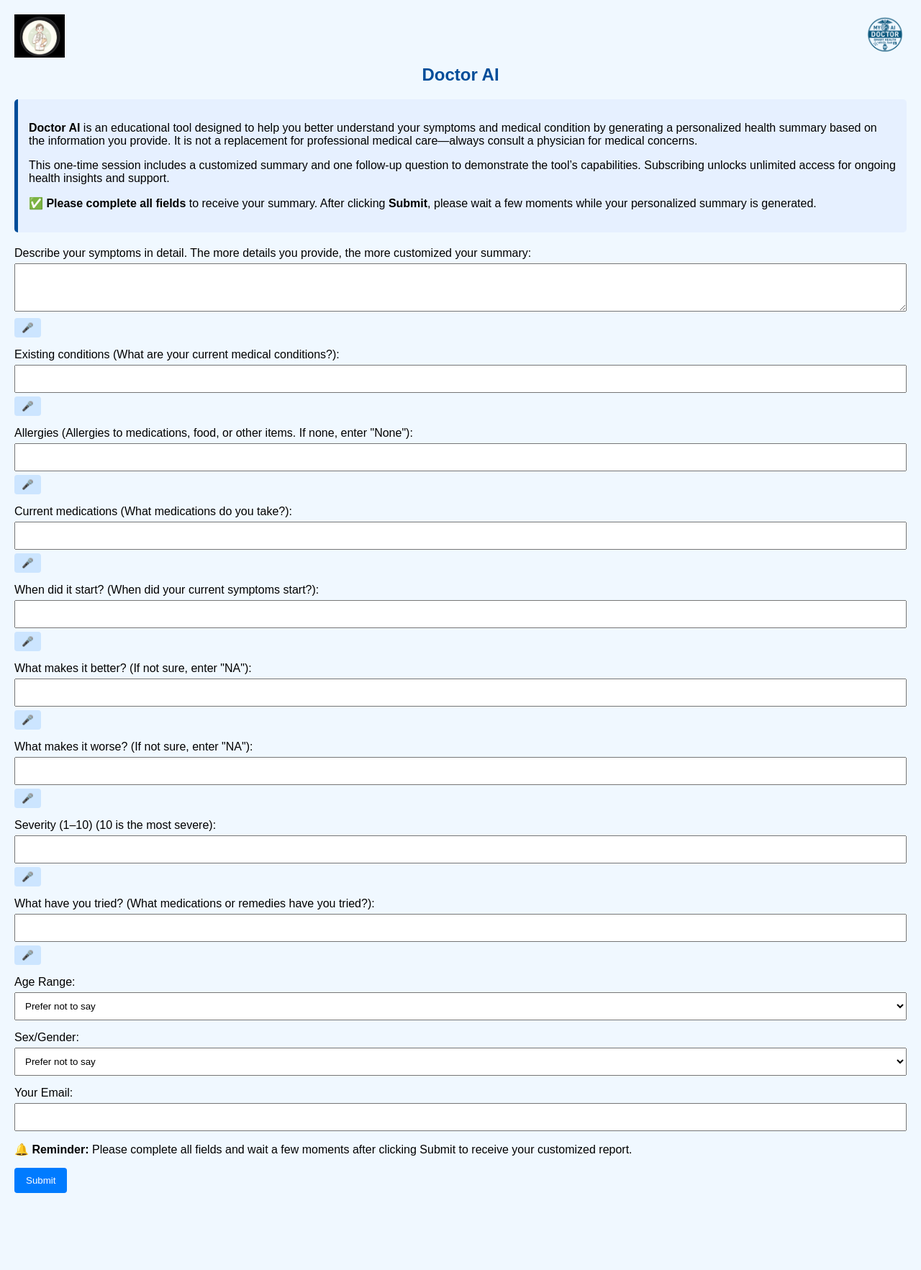
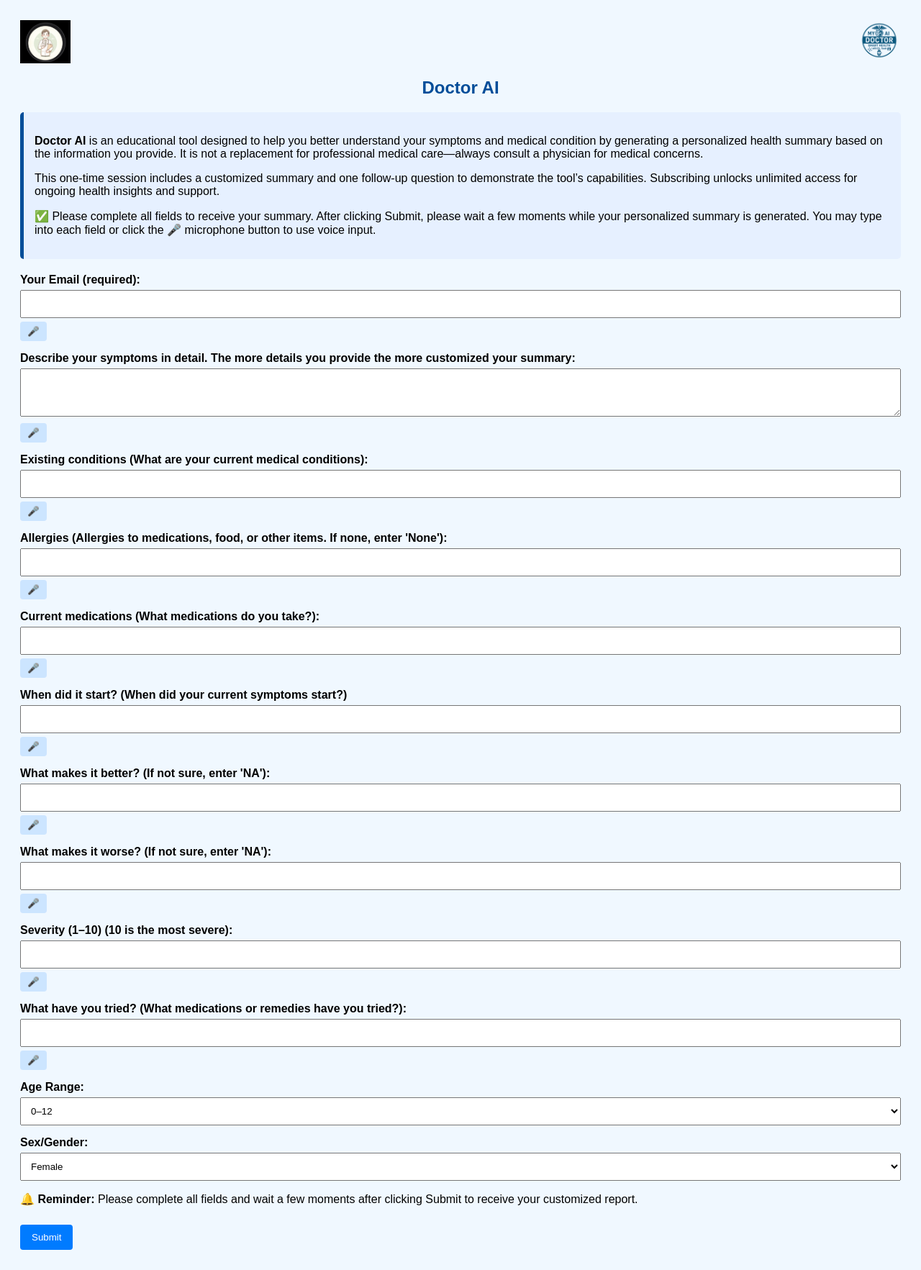
Before and after one commit to Asaabmd/doctor-ai, a Flask app: page / in a window 1280 px wide. Shown: the whole page at 72% size. Before the commit the page ends 1658 px from the top, so only its background shows below. Run offline with Flask 3, Linux system fonts and the light colour scheme.

Commit message:
Update index.html with UI and voice enhancements

```diff
--- a/templates/index.html
+++ b/templates/index.html
@@ -7,8 +7,8 @@
   <style>
     body {
       font-family: Arial, sans-serif;
-      margin: 20px;
       background-color: #f0f8ff;
+      padding: 20px;
     }
 
     .header {
@@ -24,19 +24,23 @@
     h2 {
       text-align: center;
       color: #004d99;
-      margin-top: 10px;
     }
 
     .info-box {
       background-color: #e6f0ff;
       border-left: 5px solid #004d99;
       padding: 15px;
+      margin-top: 10px;
       margin-bottom: 20px;
       border-radius: 5px;
     }
 
     .section {
       margin-bottom: 15px;
+    }
+
+    label {
+      font-weight: bold;
     }
 
     textarea, input, select {
@@ -62,6 +66,7 @@
       border: none;
       border-radius: 4px;
       cursor: pointer;
+      margin-top: 10px;
     }
 
     .submit-btn:hover {
@@ -114,28 +119,32 @@
 
   <div class="info-box">
     <p><strong>Doctor AI</strong> is an educational tool designed to help you better understand your symptoms and medical condition by generating a personalized health summary based on the information you provide. It is not a replacement for professional medical care—always consult a physician for medical concerns.</p>
-
     <p>This one-time session includes a customized summary and one follow-up question to demonstrate the tool’s capabilities. Subscribing unlocks unlimited access for ongoing health insights and support.</p>
-
-    <p>✅ <strong>Please complete all fields</strong> to receive your summary. After clicking <strong>Submit</strong>, please wait a few moments while your personalized summary is generated.</p>
+    <p>✅ Please complete all fields to receive your summary. After clicking Submit, please wait a few moments while your personalized summary is generated. You may type into each field or click the 🎤 microphone button to use voice input.</p>
   </div>
 
   <form method="POST">
 
     <div class="section">
-      <label for="symptoms">Describe your symptoms in detail. The more details you provide, the more customized your summary:</label>
+      <label for="email">Your Email (required):</label>
+      <input type="email" name="email" required>
+      <button type="button" class="mic-button" onclick="startDictation(this)">🎤</button>
+    </div>
+
+    <div class="section">
+      <label for="symptoms">Describe your symptoms in detail. The more details you provide the more customized your summary:</label>
       <textarea name="symptoms" rows="3" required></textarea>
       <button type="button" class="mic-button" onclick="startDictation(this)">🎤</button>
     </div>
 
     <div class="section">
-      <label for="existing_conditions">Existing conditions (What are your current medical conditions?):</label>
+      <label for="existing_conditions">Existing conditions (What are your current medical conditions):</label>
       <input type="text" name="existing_conditions">
       <button type="button" class="mic-button" onclick="startDictation(this)">🎤</button>
     </div>
 
     <div class="section">
-      <label for="allergies">Allergies (Allergies to medications, food, or other items. If none, enter "None"):</label>
+      <label for="allergies">Allergies (Allergies to medications, food, or other items. If none, enter 'None'):</label>
       <input type="text" name="allergies">
       <button type="button" class="mic-button" onclick="startDictation(this)">🎤</button>
     </div>
@@ -147,19 +156,19 @@
     </div>
 
     <div class="section">
-      <label for="onset">When did it start? (When did your current symptoms start?):</label>
+      <label for="onset">When did it start? (When did your current symptoms start?)</label>
       <input type="text" name="onset">
       <button type="button" class="mic-button" onclick="startDictation(this)">🎤</button>
     </div>
 
     <div class="section">
-      <label for="better">What makes it better? (If not sure, enter "NA"):</label>
+      <label for="better">What makes it better? (If not sure, enter 'NA'):</label>
       <input type="text" name="better">
       <button type="button" class="mic-button" onclick="startDictation(this)">🎤</button>
     </div>
 
     <div class="section">
-      <label for="worse">What makes it worse? (If not sure, enter "NA"):</label>
+      <label for="worse">What makes it worse? (If not sure, enter 'NA'):</label>
       <input type="text" name="worse">
       <button type="button" class="mic-button" onclick="startDictation(this)">🎤</button>
     </div>
@@ -179,7 +188,6 @@
     <div class="section">
       <label for="age_range">Age Range:</label>
       <select name="age_range">
-        <option value="skip">Prefer not to say</option>
         <option value="0-12">0–12</option>
         <option value="13-19">13–19</option>
         <option value="20-40">20–40</option>
@@ -191,16 +199,10 @@
     <div class="section">
       <label for="sex">Sex/Gender:</label>
       <select name="sex">
-        <option value="skip">Prefer not to say</option>
         <option value="female">Female</option>
         <option value="male">Male</option>
         <option value="other">Other</option>
       </select>
-    </div>
-
-    <div class="section">
-      <label for="email">Your Email:</label>
-      <input type="email" name="email" required>
     </div>
 
     <p><strong>🔔 Reminder:</strong> Please complete all fields and wait a few moments after clicking Submit to receive your customized report.</p>
@@ -209,14 +211,12 @@
 
   {% if response %}
   <div class="modal">
-      <strong style="font-size: 18px;">Doctor AI Summary:</strong>
+    <h3>📝 Doctor AI Summary:</h3>
     <p>{{ response | safe }}</p>
 
     <form method="POST" action="/followup">
       <label for="followup">Have a follow-up question?</label>
       <textarea name="followup" rows="2" placeholder="Ask your follow-up..." required></textarea>
-        <button type="button" class="mic-button" onclick="startDictation(this)">🎤</button>
-        <br><br>
       <button class="submit-btn" type="submit">Submit Follow-up Question</button>
     </form>
   </div>
```
Lines whose indentation alone changed are shown as unchanged.
